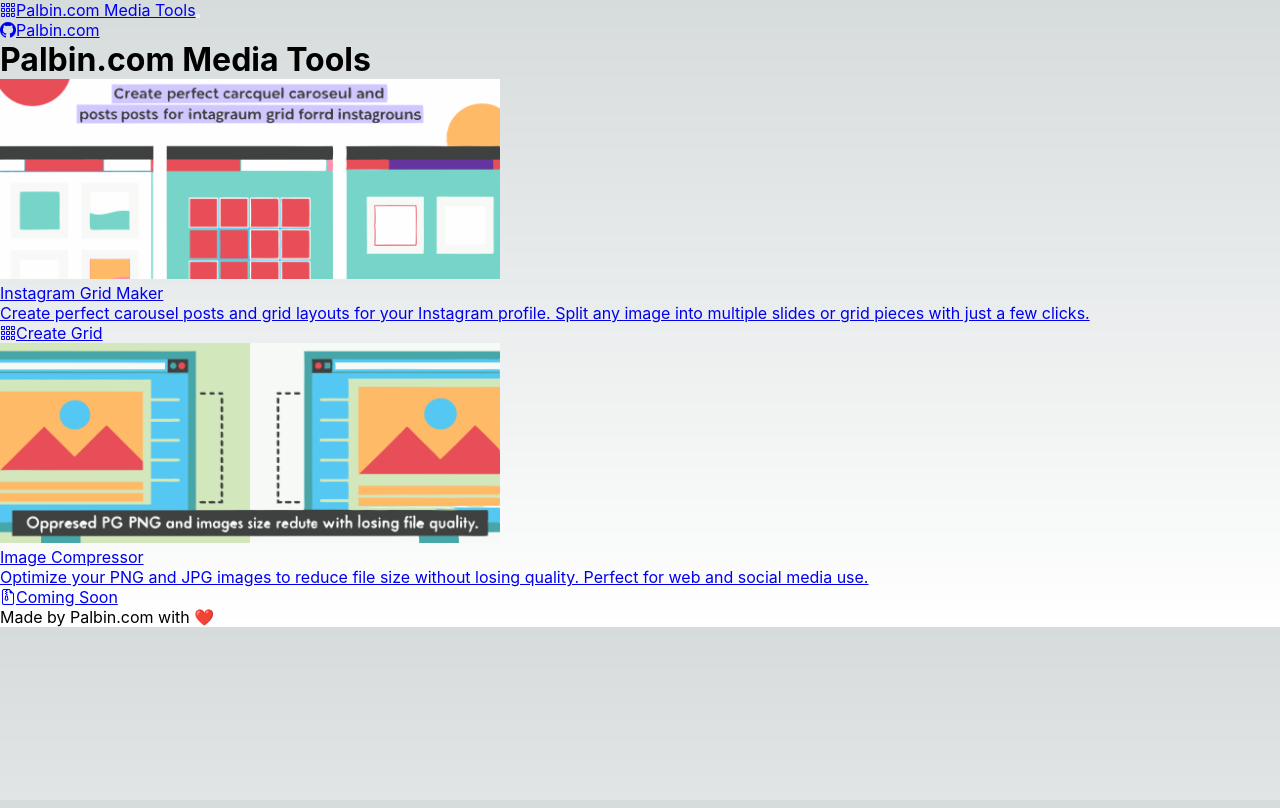
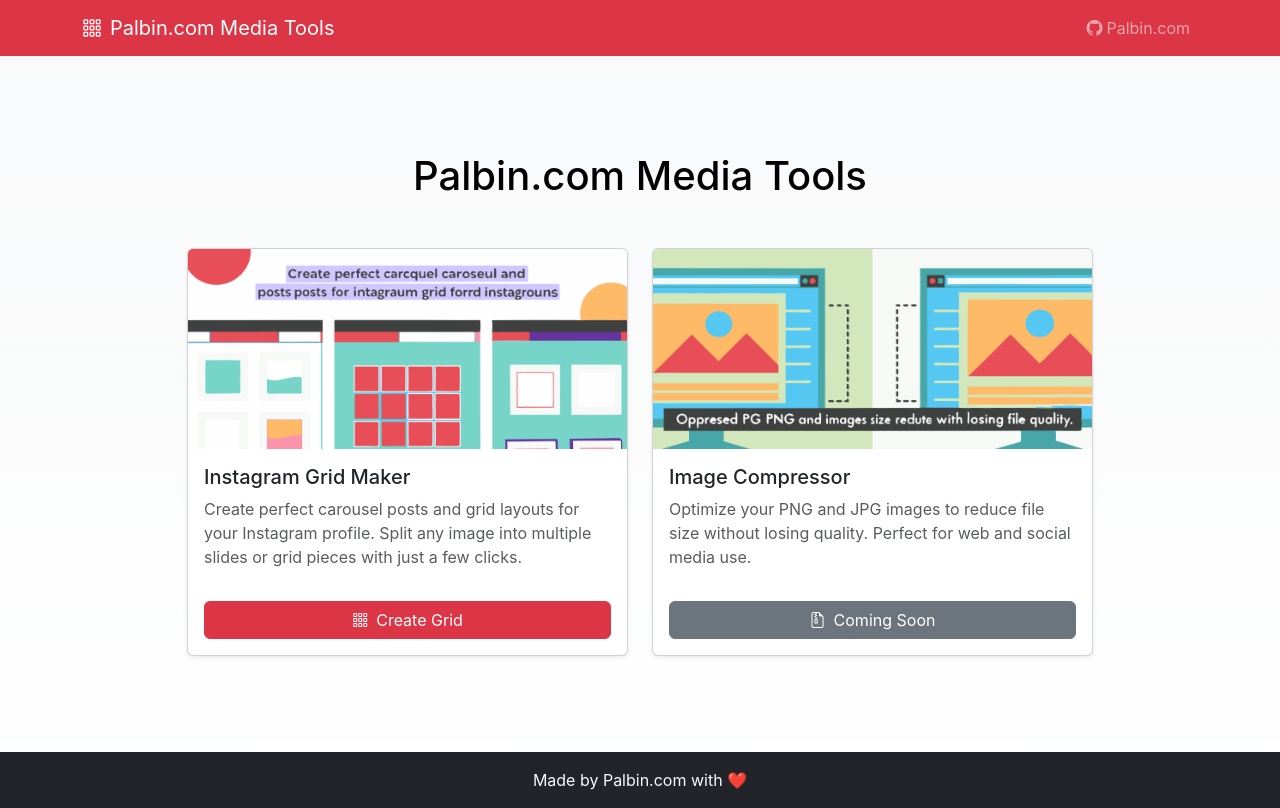
Before and after one commit to afanjul/palbin-tools, a Next.js app: page / in a window 1280 px wide. Built offline with nearby package versions, Linux system fonts and the light colour scheme.

Commit message:
Fixed importing bootstrap

```diff
--- a/app/globals.css
+++ b/app/globals.css
@@ -1,3 +1,5 @@
+@import 'bootstrap/dist/css/bootstrap.min.css';
+
 :root {
   --foreground-rgb: 0, 0, 0;
   --background-start-rgb: 214, 219, 220;
@@ -40,7 +42,17 @@
 }
 
 .hover-shadow:hover {
-  transform: translateY(-5px);
+  transform: translateY(-2px);
+  box-shadow: 0 .5rem 1rem rgba(0,0,0,.15)!important;
+  transition: all .2s ease-in-out;
+}
+
+.hover-card {
+  transition: all .2s ease-in-out;
+}
+
+.hover-card:hover {
+  transform: translateY(-2px);
   box-shadow: 0 .5rem 1rem rgba(0,0,0,.15)!important;
 }
 
```
